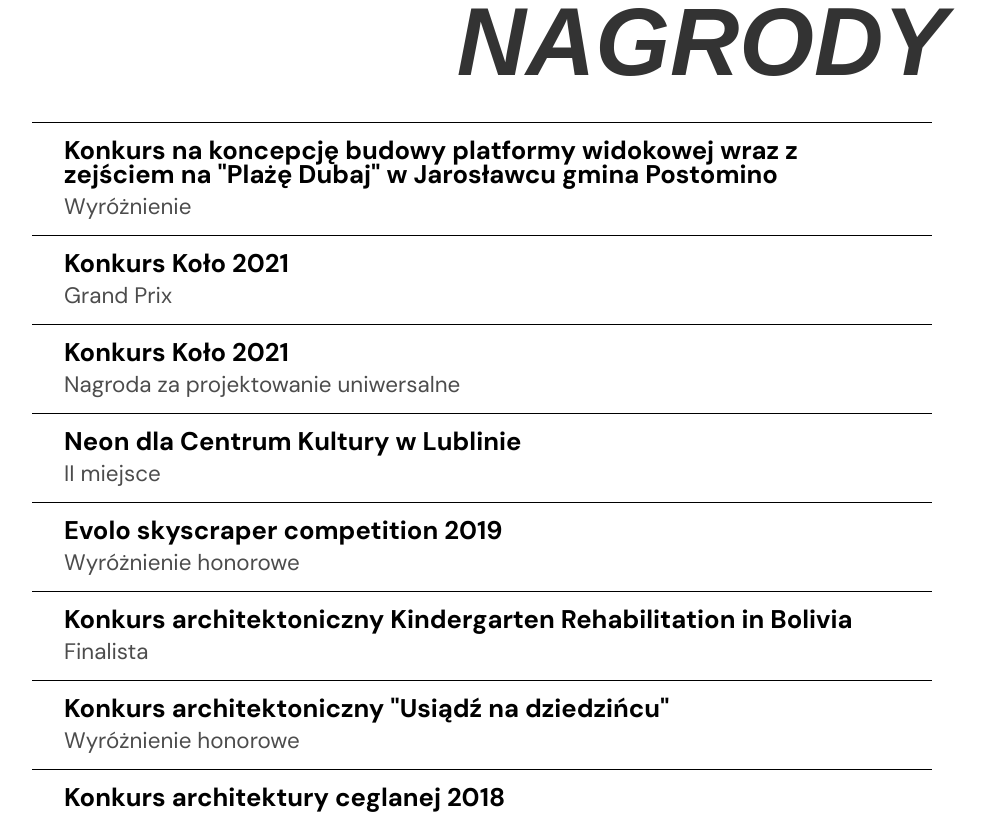
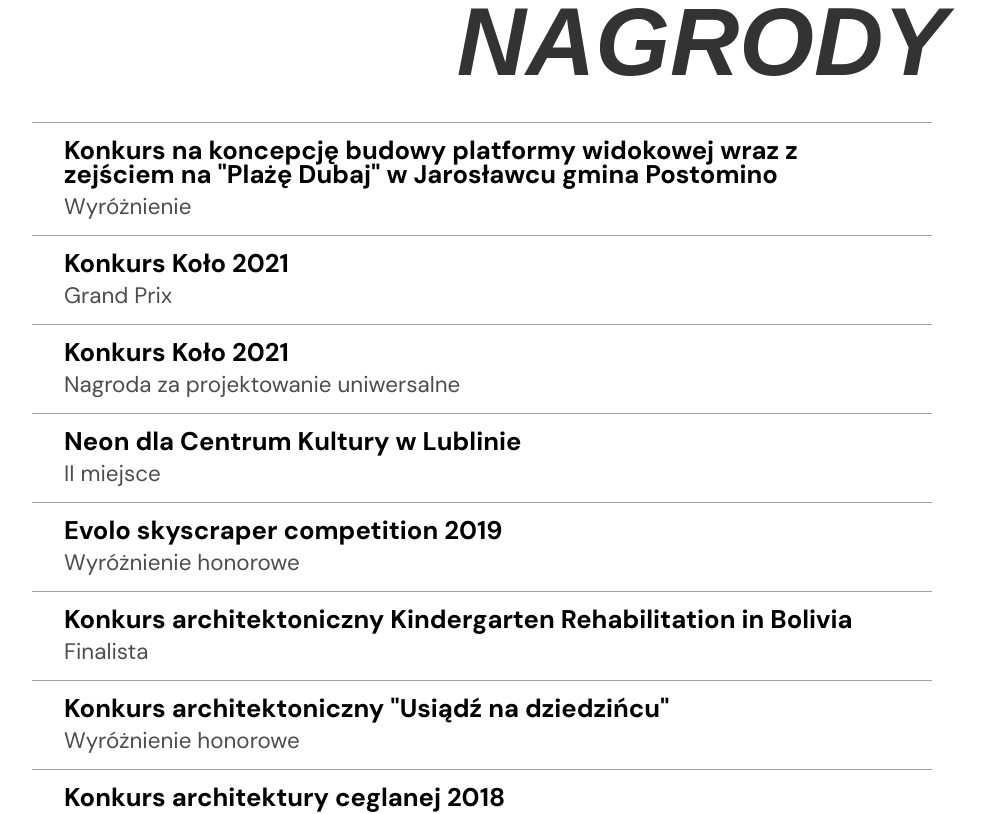
Before and after one commit to olcolcolc/dominikpierzchlewicz, a React (Vite) app in the folder frontend/: page / in a window 1280 px wide. Shown: the part 1340-2154 px from the top of the page, without its empty margins (158-1143 px from the left). Built offline with nearby package versions, Linux system fonts and the light colour scheme.

Commit message:
Menu title color change

```diff
--- a/frontend/src/components/MenuTitle/MenuTitle.tsx
+++ b/frontend/src/components/MenuTitle/MenuTitle.tsx
@@ -20,7 +20,7 @@ const StyledMenuTitle = styled.div<{
   fontFamily: theme.fonts.base,
   fontSize: "8rem",
   fontWeight: "bold",
-  color: theme.colors.text,
+  color: isSticky ? theme.colors.textLight : theme.colors.text,
   whiteSpace: "nowrap",
   textTransform: "uppercase",
   fontStyle: "italic",
--- a/frontend/src/pages/Awards/Awards.tsx
+++ b/frontend/src/pages/Awards/Awards.tsx
@@ -28,8 +28,8 @@ const ListWrapper = styled.ul({
   padding: 0,
   margin: 0,
   marginTop: "2rem",
-  borderTop: "1px solid black",
-  borderBottom: "1px solid black",
+  borderTop: "1px solid #A2A3A4",
+  borderBottom: "1px solid #A2A3A4",
   transform: "translateX(100%)",
   animation: "slideIn 3s ease forwards",
   "@keyframes slideIn": {
@@ -52,7 +52,7 @@ const AwardItem = styled.li({
   justifyContent: "center",
   cursor: "cell",
   transition: "background-color 0.3s ease",
-  borderBottom: "1px solid black",
+  borderBottom: "1px solid #A2A3A4",
   "&:last-of-type": {
     borderBottom: "none",
   },
--- a/frontend/src/styles/theme.ts
+++ b/frontend/src/styles/theme.ts
@@ -3,6 +3,7 @@ export const theme = {
     hover: "#00ff00",
     background: "#f5f5f5",
     text: "#333",
+    textLight: "#656565",
   },
   spacing: (factor: number) => `${factor * 8}px`,
   fonts: {
```
